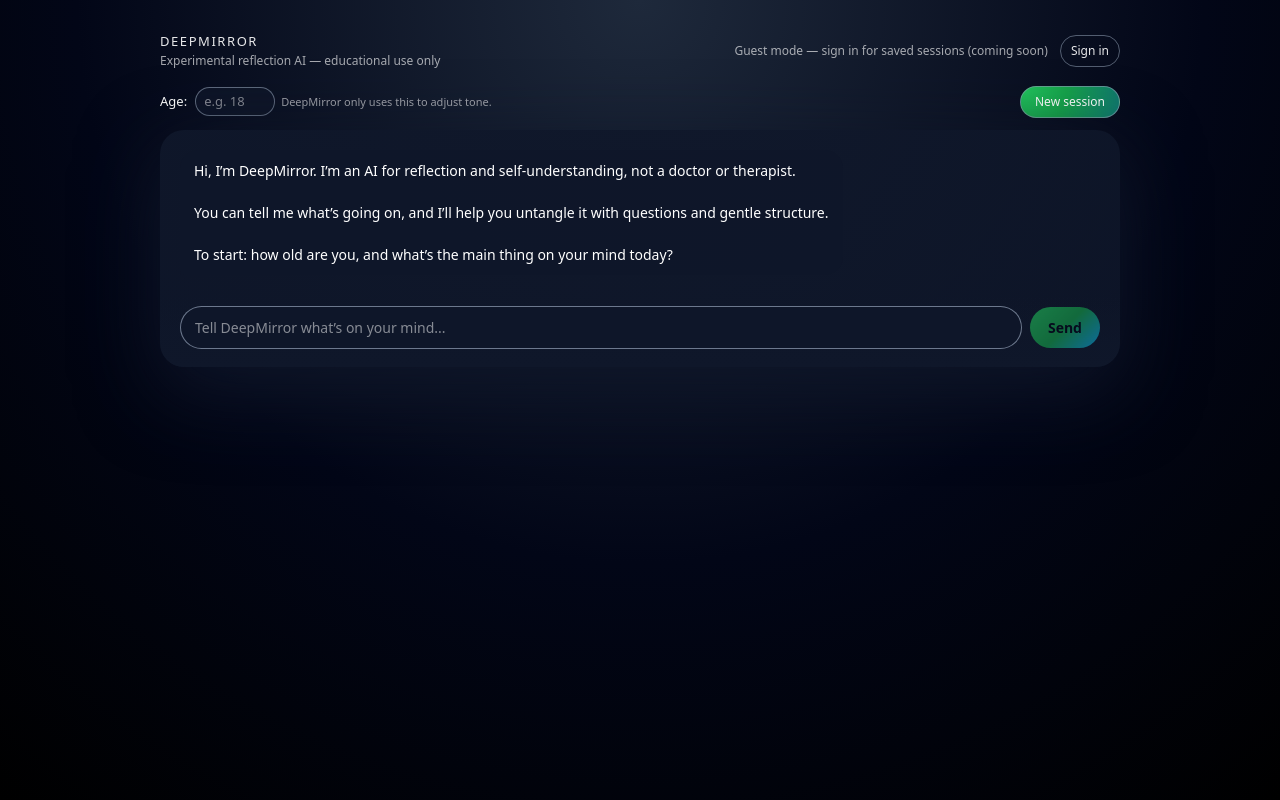
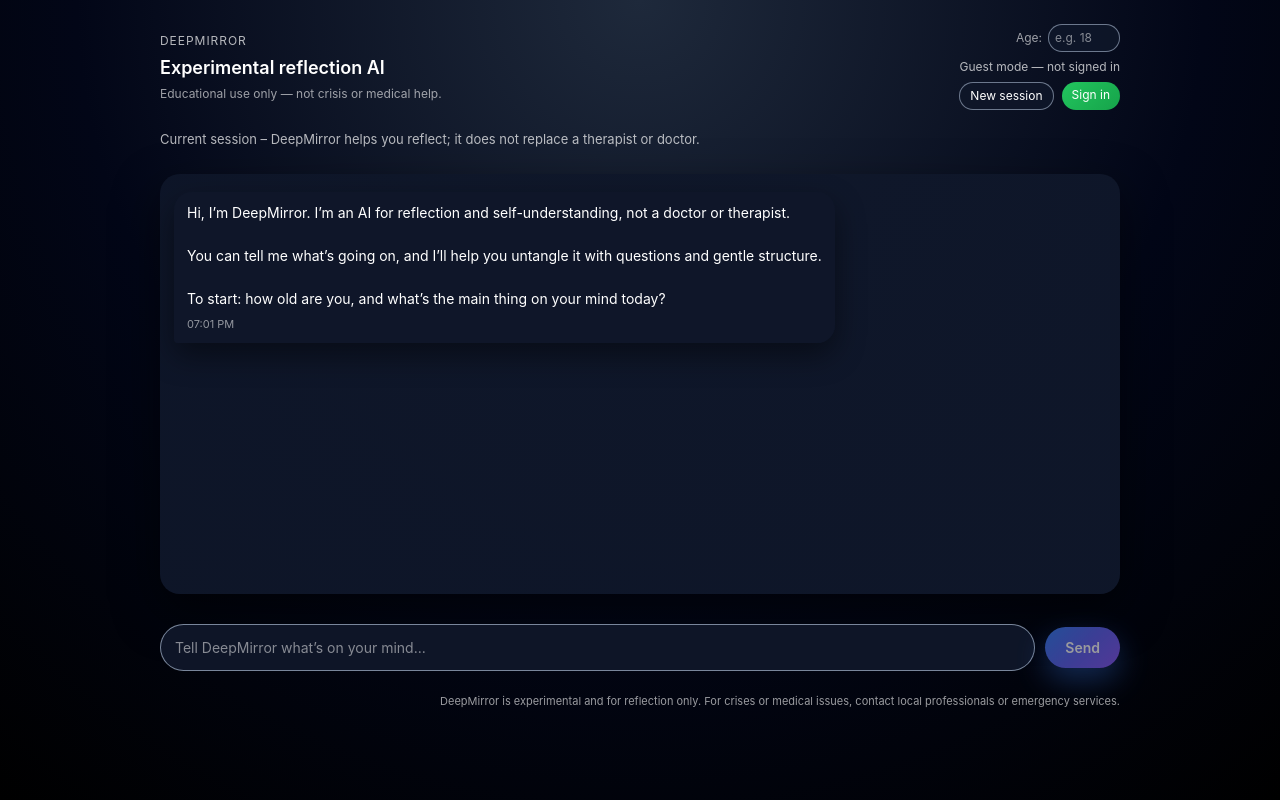
Before and after one commit to vrajvaghela9999-design/deepmirror, a Next.js app: page /chat in a window 1280 px wide. Built offline with nearby package versions, Linux system fonts and the light colour scheme; no server answers.

Commit message:
Day 5: add timestamps +typing indicator to DeepMirror chat

```diff
--- a/app/chat/page.tsx
+++ b/app/chat/page.tsx
@@ -12,14 +12,21 @@ type SessionUser = {
 type Message = {
   role: "user" | "assistant";
   content: string;
+  createdAt?: string;
 };
 
+// Small helper to format timestamps nicely
+function formatTime(iso?: string) {
+  if (!iso) return "";
+  const d = new Date(iso);
+  if (Number.isNaN(d.getTime())) return "";
+  return d.toLocaleTimeString(undefined, { hour: "2-digit", minute: "2-digit" });
+}
+
 export default function ChatPage() {
-  // ---------- Auth / user ----------
   const [user, setUser] = useState<SessionUser | null>(null);
   const [loadingUser, setLoadingUser] = useState(true);
 
-  // ---------- Conversation state ----------
   const [age, setAge] = useState<string>("");
   const [messages, setMessages] = useState<Message[]>([
     {
@@ -28,28 +35,15 @@ export default function ChatPage() {
         "Hi, I’m DeepMirror. I’m an AI for reflection and self-understanding, not a doctor or therapist.\n\n" +
         "You can tell me what’s going on, and I’ll help you untangle it with questions and gentle structure.\n\n" +
         "To start: how old are you, and what’s the main thing on your mind today?",
+      createdAt: new Date().toISOString(),
     },
   ]);
 
   const [input, setInput] = useState("");
   const [isSending, setIsSending] = useState(false);
+  const [isThinking, setIsThinking] = useState(false);
 
-  // ---------- New session button ----------
-  function resetConversation() {
-    setAge("");
-    setInput("");
-    setMessages([
-      {
-        role: "assistant",
-        content:
-          "Hi, I’m DeepMirror. I’m an AI for reflection and self-understanding, not a doctor or therapist.\n\n" +
-          "You can tell me what’s going on, and I’ll help you untangle it with questions and gentle structure.\n\n" +
-          "To start: how old are you, and what’s the main thing on your mind today?",
-      },
-    ]);
-  }
-
-  // ---------- Supabase: load current user ----------
+  // -------- Supabase: load current user --------
   useEffect(() => {
     const getUser = async () => {
       const { data, error } = await supabase.auth.getUser();
@@ -57,7 +51,7 @@ export default function ChatPage() {
       if (!error && data?.user) {
         setUser({
           id: data.user.id,
-          email: data.user.email ?? null,
+          email: (data.user.email as string | null) ?? null,
         });
       } else {
         setUser(null);
@@ -74,7 +68,7 @@ export default function ChatPage() {
       if (session?.user) {
         setUser({
           id: session.user.id,
-          email: session.user.email ?? null,
+          email: (session.user.email as string | null) ?? null,
         });
       } else {
         setUser(null);
@@ -86,237 +80,344 @@ export default function ChatPage() {
     };
   }, []);
 
-  // ---------- Handle sending a message ----------
+  // -------- Handle sending a message --------
   const handleSubmit = async (e: FormEvent) => {
     e.preventDefault();
     if (!input.trim()) return;
 
+    const userMessage: Message = {
+      role: "user",
+      content: input.trim(),
+      createdAt: new Date().toISOString(),
+    };
+
+    // Optimistically add user message
+    setMessages((prev) => [...prev, userMessage]);
+    setInput("");
     setIsSending(true);
-
-    const newMessages: Message[] = [
-      ...messages,
-      { role: "user", content: input.trim() },
-    ];
-
-    // Show user message immediately
-    setMessages(newMessages);
-    setInput("");
+    setIsThinking(true);
 
     try {
+      const cleanMessages = [...messages, userMessage].map((m) => ({
+        role: m.role,
+        content: m.content,
+      }));
+
       const res = await fetch("/api/chat", {
         method: "POST",
         headers: { "Content-Type": "application/json" },
         body: JSON.stringify({
-          messages: newMessages,
-          age: age || null,
+          messages: cleanMessages,
+          age,
           userEmail: user?.email ?? null,
         }),
       });
 
+      const data = await res.json();
+
       if (!res.ok) {
-        throw new Error(`Request failed: ${res.status}`);
+        throw new Error(data.error ?? "Something went wrong");
       }
 
-      const data = await res.json();
-      const reply: string =
-        data.reply ?? "Sorry, something went wrong while generating a reply.";
+      const assistantContent: string =
+        data.reply ??
+        "Something went wrong while generating a reply. You can try again in a moment.";
 
-      setMessages((prev) => [...prev, { role: "assistant", content: reply }]);
-    } catch (error) {
-      console.error(error);
+      const assistantMessage: Message = {
+        role: "assistant",
+        content: assistantContent,
+        createdAt: new Date().toISOString(),
+      };
+
+      setMessages((prev) => [...prev, assistantMessage]);
+    } catch (err) {
+      console.error(err);
       setMessages((prev) => [
         ...prev,
         {
           role: "assistant",
           content:
-            "Something went wrong while generating a reply. You can try again in a moment.",
+            "I ran into an error while generating a reply. You can try again in a moment.",
+          createdAt: new Date().toISOString(),
         },
       ]);
     } finally {
       setIsSending(false);
+      setIsThinking(false);
     }
   };
 
-  // ---------- UI ----------
+  // -------- New session (clear chat) --------
+  const handleNewSession = () => {
+    setMessages([
+      {
+        role: "assistant",
+        content:
+          "New session started.\n\n" +
+          "You can share what’s on your mind right now, and we’ll explore it together step by step.",
+        createdAt: new Date().toISOString(),
+      },
+    ]);
+  };
+
+  // -------- Log out --------
+  const handleLogout = async () => {
+    await supabase.auth.signOut();
+    setUser(null);
+  };
+
+  // ------------- UI -------------
   return (
     <main
       style={{
         minHeight: "100vh",
-        padding: "32px 16px",
         background:
           "radial-gradient(circle at top, #1e293b 0, #020617 55%, #000 100%)",
         color: "white",
         fontFamily:
-          "system-ui, -apple-system, BlinkMacSystemFont, 'Segoe UI', sans-serif",
+          "-apple-system, system-ui, BlinkMacSystemFont, 'Segoe UI', sans-serif",
+        padding: "24px 16px",
         display: "flex",
-        justifyContent: "center",
+        flexDirection: "column",
+        alignItems: "center",
       }}
     >
-      <div style={{ width: "100%", maxWidth: "960px" }}>
-        {/* Header */}
+      <div
+        style={{
+          width: "100%",
+          maxWidth: "960px",
+          display: "flex",
+          flexDirection: "column",
+          gap: "16px",
+        }}
+      >
+        {/* Top bar */}
         <header
           style={{
             display: "flex",
             justifyContent: "space-between",
             alignItems: "center",
-            marginBottom: "16px",
-            fontSize: "14px",
-            opacity: 0.9,
+            gap: "12px",
           }}
         >
-          <div>
-            <div style={{ fontSize: "13px", letterSpacing: "0.12em" }}>
-              DEEPMIRROR
+          <div style={{ display: "flex", flexDirection: "column", gap: 4 }}>
+            <div
+              style={{
+                fontSize: "12px",
+                letterSpacing: "0.08em",
+                textTransform: "uppercase",
+                opacity: 0.7,
+              }}
+            >
+              DeepMirror
             </div>
-            <div style={{ fontSize: "12px", opacity: 0.7 }}>
-              Experimental reflection AI — educational use only
+            <div style={{ fontSize: "18px", fontWeight: 600 }}>
+              Experimental reflection AI
+            </div>
+            <div style={{ fontSize: "12px", opacity: 0.6 }}>
+              Educational use only — not crisis or medical help.
             </div>
           </div>
 
-          <div style={{ display: "flex", alignItems: "center", gap: "12px" }}>
-            <span style={{ fontSize: "12px", opacity: 0.7 }}>
-              {loadingUser
-                ? "Checking sign-in..."
-                : user
-                ? `Signed in as ${user.email ?? "account"}`
-                : "Guest mode — sign in for saved sessions (coming soon)"}
-            </span>
-            <Link
-              href={user ? "/login?logout=1" : "/login"}
+          <div
             style={{
+              display: "flex",
+              flexDirection: "column",
+              alignItems: "flex-end",
+              gap: 6,
               fontSize: "12px",
-                padding: "6px 10px",
-                borderRadius: "999px",
-                border: "1px solid rgba(148, 163, 184, 0.6)",
-                textDecoration: "none",
-                color: "white",
             }}
           >
-              {user ? "Log out" : "Sign in"}
-            </Link>
-          </div>
-        </header>
-
-        {/* Top controls */}
-        <section
-          style={{
-            display: "flex",
-            justifyContent: "space-between",
-            alignItems: "center",
-            marginBottom: "12px",
-            gap: "12px",
-          }}
-        >
-          <label style={{ fontSize: "13px" }}>
-            Age:
+            <div style={{ display: "flex", alignItems: "center", gap: 6 }}>
+              <span style={{ opacity: 0.6 }}>Age:</span>
               <input
                 type="number"
+                min={10}
+                max={100}
                 placeholder="e.g. 18"
                 value={age}
                 onChange={(e) => setAge(e.target.value)}
                 style={{
-                marginLeft: "8px",
-                width: "80px",
-                padding: "4px 8px",
+                  width: "72px",
+                  padding: "4px 6px",
                   borderRadius: "999px",
-                border: "1px solid rgba(148, 163, 184, 0.6)",
-                background: "rgba(15,23,42,0.8)",
+                  border: "1px solid rgba(148,163,184,0.7)",
+                  background: "rgba(15,23,42,0.9)",
                   color: "white",
-                fontSize: "13px",
+                  fontSize: "12px",
                 }}
               />
-            <span style={{ marginLeft: "6px", fontSize: "11px", opacity: 0.6 }}>
-              DeepMirror only uses this to adjust tone.
-            </span>
-          </label>
+            </div>
 
+            <div style={{ opacity: 0.7 }}>
+              {loadingUser
+                ? "Checking session..."
+                : user
+                ? `Signed in as ${user.email ?? "unknown"}`
+                : "Guest mode — not signed in"}
+            </div>
+
+            <div style={{ display: "flex", gap: 8 }}>
               <button
                 type="button"
-            onClick={resetConversation}
+                onClick={handleNewSession}
                 style={{
+                  padding: "4px 10px",
+                  borderRadius: "999px",
+                  border: "1px solid rgba(148,163,184,0.7)",
+                  background: "rgba(15,23,42,0.9)",
+                  color: "white",
                   fontSize: "12px",
-              padding: "6px 14px",
-              borderRadius: "999px",
-              border: "1px solid rgba(148, 163, 184, 0.6)",
-              background:
-                "radial-gradient(circle at top left, #22c55e 0, #16a34a 45%, #0f766e 100%)",
-              color: "white",
                   cursor: "pointer",
                 }}
               >
                 New session
               </button>
-        </section>
 
-        {/* Chat card */}
+              {user ? (
+                <button
+                  type="button"
+                  onClick={handleLogout}
+                  style={{
+                    padding: "4px 10px",
+                    borderRadius: "999px",
+                    border: "none",
+                    background:
+                      "linear-gradient(135deg, #fb7185 0%, #ea580c 100%)",
+                    color: "white",
+                    fontSize: "12px",
+                    cursor: "pointer",
+                  }}
+                >
+                  Log out
+                </button>
+              ) : (
+                <Link
+                  href="/login"
+                  style={{
+                    padding: "4px 10px",
+                    borderRadius: "999px",
+                    border: "none",
+                    background:
+                      "linear-gradient(135deg, #22c55e 0%, #16a34a 100%)",
+                    color: "white",
+                    fontSize: "12px",
+                    textDecoration: "none",
+                  }}
+                >
+                  Sign in
+                </Link>
+              )}
+            </div>
+          </div>
+        </header>
+
+        {/* Session title */}
+        <div
+          style={{
+            fontSize: "13px",
+            opacity: 0.7,
+            marginTop: "4px",
+          }}
+        >
+          Current session – DeepMirror helps you reflect; it does not replace a
+          therapist or doctor.
+        </div>
+
+        {/* Chat area */}
         <section
           style={{
-            borderRadius: "24px",
-            padding: "20px 20px 80px",
+            flex: 1,
+            minHeight: "420px",
+            maxHeight: "60vh",
+            overflowY: "auto",
+            marginTop: "8px",
+            padding: "18px 14px",
+            borderRadius: "20px",
             background:
-              "linear-gradient(135deg, rgba(15,23,42,0.95), rgba(15,23,42,0.85))",
-            boxShadow: "0 24px 80px rgba(15,23,42,0.9)",
-            position: "relative",
-            overflow: "hidden",
+              "linear-gradient(145deg, rgba(15,23,42,0.9), rgba(15,23,42,0.96))",
+            boxShadow: "0 18px 45px rgba(0,0,0,0.55)",
+            display: "flex",
+            flexDirection: "column",
           }}
         >
-          {/* Messages */}
-          <div
-            style={{
-              maxHeight: "60vh",
-              overflowY: "auto",
-              paddingRight: "8px",
-            }}
-          >
-            {messages.map((m, idx) => (
+          {messages.map((m, idx) => {
+            const isUser = m.role === "user";
+            return (
               <div
                 key={idx}
                 style={{
-                  marginBottom: "12px",
                   display: "flex",
-                  justifyContent:
-                    m.role === "user" ? "flex-end" : "flex-start",
+                  justifyContent: isUser ? "flex-end" : "flex-start",
+                  marginBottom: "10px",
                 }}
               >
                 <div
                   style={{
-                    maxWidth: "80%",
-                    padding: "10px 14px",
-                    borderRadius:
-                      m.role === "user" ? "18px 18px 4px 18px" : "18px 18px 18px 4px",
-                    background:
-                      m.role === "user"
-                        ? "linear-gradient(135deg, #22c55e, #16a34a)"
-                        : "rgba(15,23,42,0.9)",
-                    color: m.role === "user" ? "#020617" : "white",
+                    maxWidth: "75%",
+                    padding: "10px 13px",
+                    borderRadius: isUser ? "18px 18px 4px 18px" : "18px 18px 18px 4px",
+                    background: isUser
+                      ? "linear-gradient(135deg, #22c55e 0%, #16a34a 100%)"
+                      : "rgba(15,23,42,0.95)",
+                    color: "white",
                     fontSize: "14px",
-                    whiteSpace: "pre-wrap",
+                    lineHeight: 1.55,
+                    boxShadow: "0 12px 30px rgba(0,0,0,0.45)",
                   }}
                 >
-                  {m.content}
+                  <div style={{ whiteSpace: "pre-wrap" }}>{m.content}</div>
+                  {m.createdAt && (
+                    <div
+                      style={{
+                        marginTop: "6px",
+                        fontSize: "11px",
+                        opacity: 0.55,
+                        textAlign: isUser ? "right" : "left",
+                      }}
+                    >
+                      {formatTime(m.createdAt)}
+                    </div>
+                  )}
                 </div>
               </div>
-            ))}
-          </div>
+            );
+          })}
 
-          {/* Input */}
-          <form
-            onSubmit={handleSubmit}
+          {/* Typing indicator */}
+          {isThinking && (
+            <div
               style={{
-              position: "absolute",
-              left: 0,
-              right: 0,
-              bottom: 0,
-              padding: "12px 20px 18px",
-              background:
-                "linear-gradient(to top, rgba(15,23,42,1), rgba(15,23,42,0))",
+                display: "flex",
+                justifyContent: "flex-start",
+                marginBottom: "4px",
               }}
             >
               <div
                 style={{
+                  maxWidth: "55%",
+                  padding: "8px 11px",
+                  borderRadius: "18px 18px 18px 4px",
+                  background: "rgba(15,23,42,0.85)",
+                  color: "white",
+                  fontSize: "12px",
+                  opacity: 0.8,
+                }}
+              >
+                DeepMirror is thinking…
+              </div>
+            </div>
+          )}
+        </section>
+
+        {/* Input area */}
+        <form
+          onSubmit={handleSubmit}
+          style={{
+            marginTop: "14px",
             display: "flex",
+            gap: "10px",
             alignItems: "center",
-                gap: "8px",
           }}
         >
           <input
@@ -327,10 +428,10 @@ export default function ChatPage() {
             disabled={isSending}
             style={{
               flex: 1,
-                  padding: "10px 14px",
+              padding: "12px 14px",
               borderRadius: "999px",
-                  border: "1px solid rgba(148, 163, 184, 0.7)",
-                  background: "rgba(15,23,42,0.9)",
+              border: "1px solid rgba(148,163,184,0.8)",
+              background: "rgba(15,23,42,0.95)",
               color: "white",
               fontSize: "14px",
               outline: "none",
@@ -340,24 +441,35 @@ export default function ChatPage() {
             type="submit"
             disabled={isSending || !input.trim()}
             style={{
-                  padding: "10px 18px",
+              padding: "10px 20px",
               borderRadius: "999px",
               border: "none",
+              cursor: isSending || !input.trim() ? "default" : "pointer",
+              opacity: isSending || !input.trim() ? 0.6 : 1,
               background:
-                    "linear-gradient(135deg, #22c55e, #16a34a, #0ea5e9)",
-                  color: "#020617",
+                "linear-gradient(135deg, #3b82f6 0%, #6366f1 50%, #8b5cf6 100%)",
+              color: "white",
               fontSize: "14px",
               fontWeight: 600,
-                  cursor: isSending || !input.trim() ? "not-allowed" : "pointer",
-                  opacity: isSending || !input.trim() ? 0.6 : 1,
-                  transition: "transform 0.08s ease-out",
+              boxShadow: "0 12px 30px rgba(59,130,246,0.5)",
+              whiteSpace: "nowrap",
             }}
           >
-                {isSending ? "Thinking..." : "Send"}
+            {isSending ? "Sending…" : "Send"}
           </button>
+        </form>
+
+        <div
+          style={{
+            marginTop: "6px",
+            fontSize: "11px",
+            opacity: 0.6,
+            textAlign: "right",
+          }}
+        >
+          DeepMirror is experimental and for reflection only. For crises or
+          medical issues, contact local professionals or emergency services.
         </div>
-          </form>
-        </section>
       </div>
     </main>
   );
```
Lines whose indentation alone changed are shown as unchanged.
